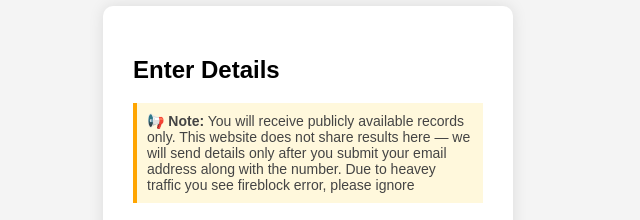
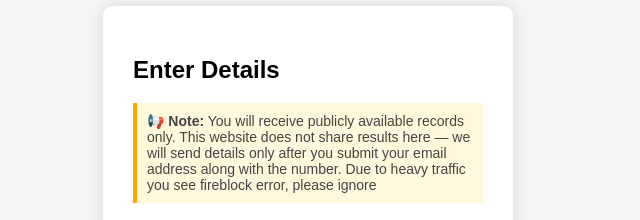
Before and after one commit to Thesecrec77/phonelookupsite, a plain HTML site: page index.html in a window 1280 px wide. Shown: the part 203-423 px from the top of the page, without its empty margins (332-972 px from the left). Drawn offline with Linux system fonts and the light colour scheme.

Commit message:
Update index.html

```diff
--- a/index.html
+++ b/index.html
@@ -58,7 +58,7 @@
 
     <div class="note">
       📢 <strong>Note:</strong> You will receive publicly available records only.
-      This website does not share results here — we will send details only after you submit your email address along with the number. Due to heavey traffic you see fireblock error, please ignore
+      This website does not share results here — we will send details only after you submit your email address along with the number. Due to heavy traffic you see fireblock error, please ignore
     </div>
 
     <input type="text" name="phone_number" placeholder="Enter mobile number" required />
```
